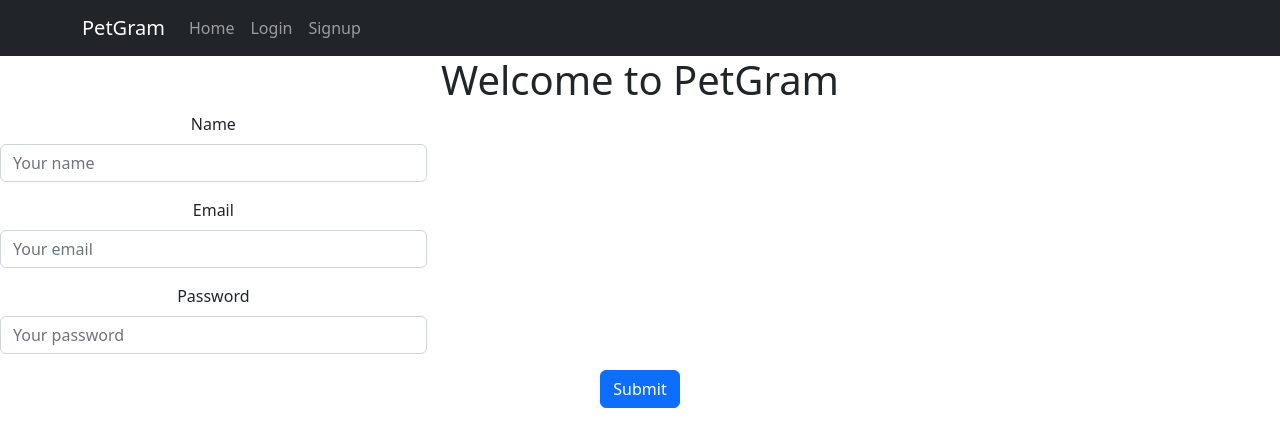
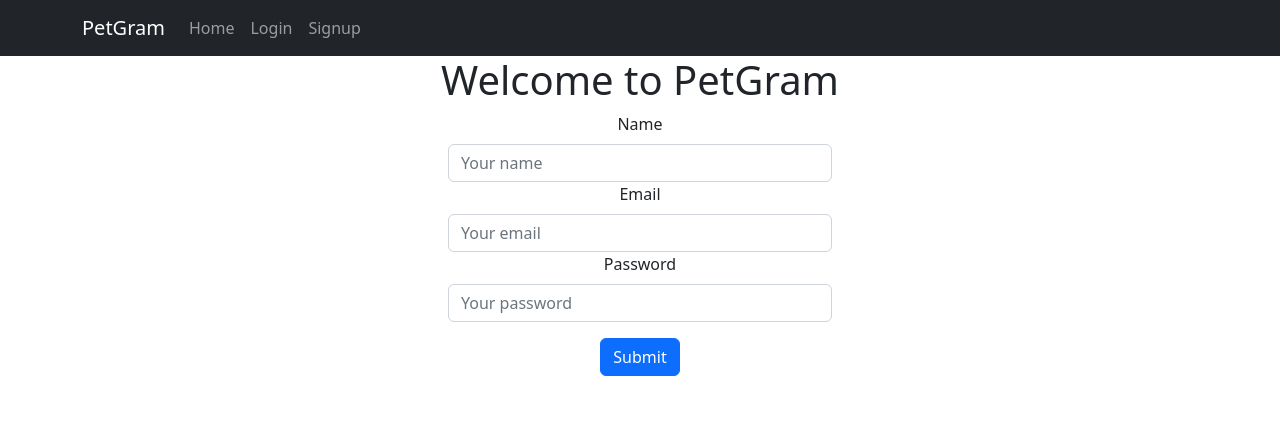
Before and after one commit to ThuyTTTN/petgram, a React (Create React App) app: page /signupform in a window 1280 px wide. Shown: the top 446 px of the page. Built offline with nearby package versions, Linux system fonts and the light colour scheme.

Commit message:
centered signupForm

```diff
--- a/src/components/SignupForm.jsx
+++ b/src/components/SignupForm.jsx
@@ -16,28 +16,28 @@ const SignupForm = () => {
     };
 
     return (
-        <>
-            <Form noValidate validated={validated} on Submit={handleSubmit}>
-                <Form.Group as={Col} md="4" className="mb-3" controlId="formBasicName">
+        <div className="loginContainer">
+            <Form className="formBox" noValidate validated={validated} on Submit={handleSubmit}>
+                <Form.Group as={Col} controlId="formBasicName">
                     <Form.Label>Name</Form.Label>
                     <Form.Control type='text' placeholder='Your name' name='email' required/>
                     <Form.Control.Feedback type='invalid'>Full Name is required!</Form.Control.Feedback>
                 </Form.Group>
 
-                <Form.Group as={Col} md="4" className="mb-3" controlId="formBasicEmail">
+                <Form.Group as={Col} controlId="formBasicEmail">
                     <Form.Label>Email</Form.Label>
                     <Form.Control type='text' placeholder='Your email' name='email' required/>
                     <Form.Control.Feedback type='invalid'>Email is required!</Form.Control.Feedback>
                 </Form.Group>
 
-                <Form.Group as={Col} md="4" className="mb-3" controlId="formBasicPasword">
+                <Form.Group as={Col} controlId="formBasicPasword" className="mb-3">
                     <Form.Label hmtlFor='password'>Password</Form.Label>
                     <Form.Control type='password' placeholder='Your password' name='password' required />
                     <Form.Control.Feedback type='invalid'>Password is required!</Form.Control.Feedback>
                 </Form.Group>
                 <Button variant="primary" type="submit">Submit</Button>
             </Form>
-        </>
+        </div>
     )
 
 }
```
